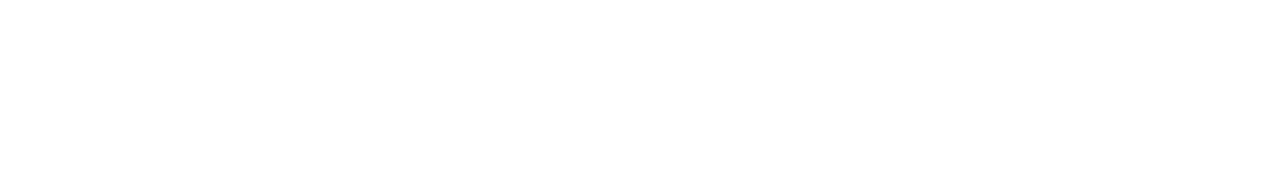
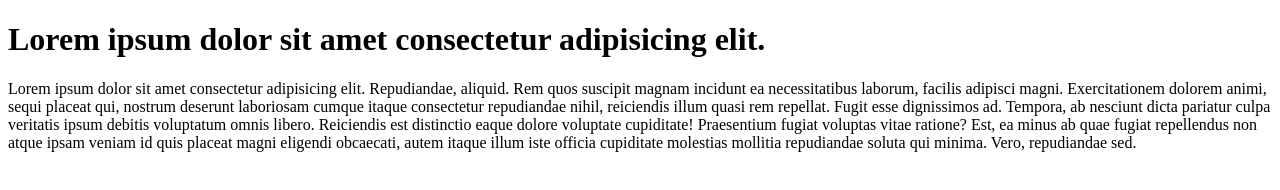
Before and after one commit to mosraful21/Module-2-CSS-Beginner-repo, a plain HTML site: page index.html in a window 1280 px wide. Drawn offline with Linux system fonts and the light colour scheme.

Commit message:
added header

```diff
--- a/index.html
+++ b/index.html
@@ -7,6 +7,7 @@
     <title>My second github repo</title>
 </head>
 <body>
-
+    <h1>Lorem ipsum dolor sit amet consectetur adipisicing elit.</h1>
+    <p>Lorem ipsum dolor sit amet consectetur adipisicing elit. Repudiandae, aliquid. Rem quos suscipit magnam incidunt ea necessitatibus laborum, facilis adipisci magni. Exercitationem dolorem animi, sequi placeat qui, nostrum deserunt laboriosam cumque itaque consectetur repudiandae nihil, reiciendis illum quasi rem repellat. Fugit esse dignissimos ad. Tempora, ab nesciunt dicta pariatur culpa veritatis ipsum debitis voluptatum omnis libero. Reiciendis est distinctio eaque dolore voluptate cupiditate! Praesentium fugiat voluptas vitae ratione? Est, ea minus ab quae fugiat repellendus non atque ipsam veniam id quis placeat magni eligendi obcaecati, autem itaque illum iste officia cupiditate molestias mollitia repudiandae soluta qui minima. Vero, repudiandae sed.</p>
 </body>
 </html>
```
